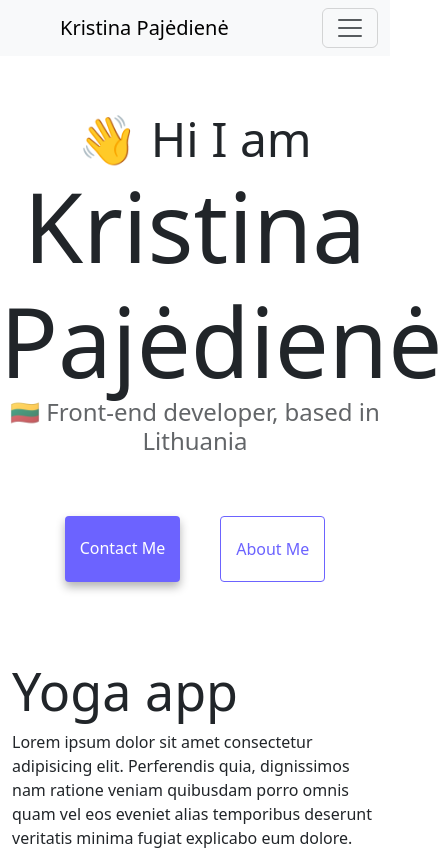
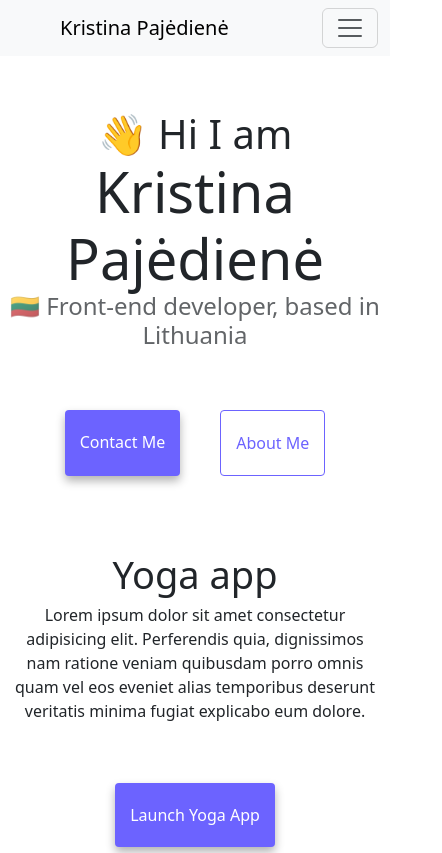
Before and after one commit to krispaje/yoga-app, a website: page index.html in a window 390 px wide. Shown: the top 853 px of the page, 442 px wide, since content can reach past the window. Drawn offline with nearby package versions, Linux system fonts and the light colour scheme.

Commit message:
responsive editing added

```diff
--- a/style.css
+++ b/style.css
@@ -118,3 +118,28 @@ p {
   text-align: center;
   font-size: larger;
 }
+
+@media (max-width: 576px) {
+  h1 {
+    font-size: 56px;
+  }
+
+  h2 {
+    font-size: 40px;
+  }
+  h3 {
+    font-size: 24px;
+  }
+  .app-name {
+    font-size: 38px;
+    text-align: center;
+  }
+  .summary-text {
+    text-align: center;
+  }
+  .launch-links {
+    display: block;
+    width: fit-content;
+    margin: 0 auto;
+  }
+}
```
